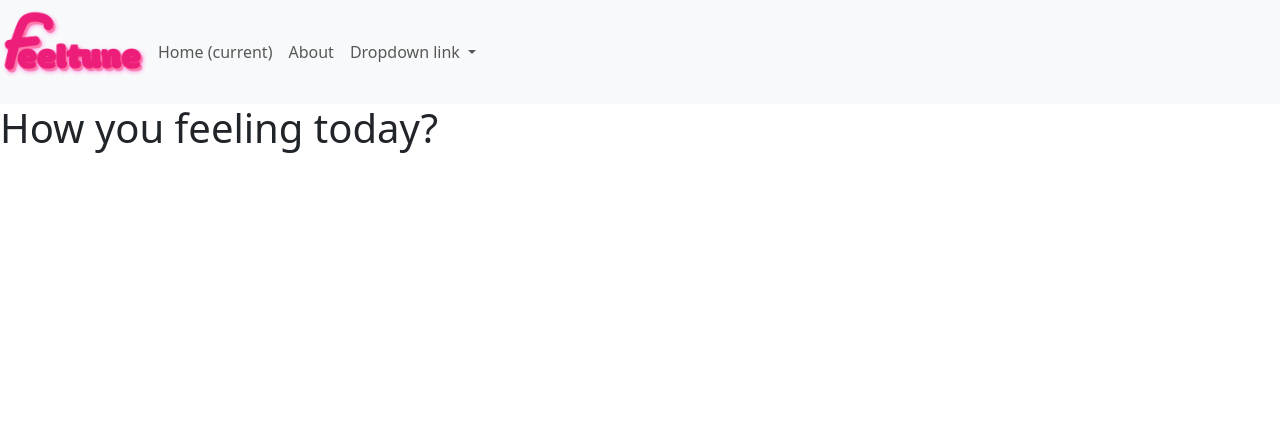
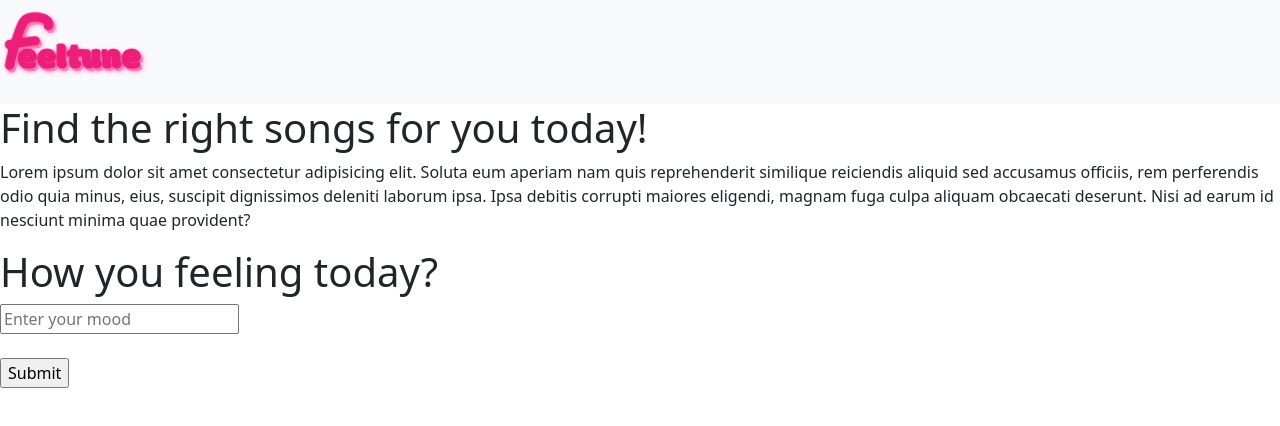
Before and after one commit to Malyun39/feeltune-journal, a plain HTML site: page index.html in a window 1280 px wide. Drawn offline with nearby package versions, Linux system fonts and the light colour scheme.

Commit message:
Feature: HTML - completed putting the content in

```diff
--- a/index.html
+++ b/index.html
@@ -29,7 +29,7 @@
                 <span class="navbar-toggler-icon"></span>
             </button>
             <!-- ======================== Navigation links ======================== -->
-            <div class="collapse navbar-collapse" id="navbarNavDropdown">
+            <!-- <div class="collapse navbar-collapse" id="navbarNavDropdown">
                 <ul class="navbar-nav">
                     <li class="nav-item active">
                         <a class="nav-link" href="#">Home <span class="sr-only">(current)</span></a>
@@ -49,7 +49,7 @@
                         </div>
                     </li>
                 </ul>
-            </div>
+            </div> -->
             <!-- ======================== Navigation links ======================== -->
         </nav>
         <!--  ======================== Navbar  ========================  -->
@@ -59,8 +59,22 @@
 
     <!-- ======================== The 'important' content of the webpage ======================== -->
     <main>
-        <h1>How you feeling today? </h1>
-        <p></p>
+        <section class="main__content">
+            <div class="main__content-about">
+                <h1>Find the right songs for you today!</h1>
+                <p>Lorem ipsum dolor sit amet consectetur adipisicing elit. Soluta eum aperiam nam quis reprehenderit similique reiciendis aliquid sed accusamus officiis, rem perferendis odio quia minus, eius, suscipit dignissimos deleniti laborum ipsa. Ipsa debitis corrupti maiores eligendi, magnam fuga culpa aliquam obcaecati deserunt. Nisi ad earum id nesciunt minima quae provident?</p>
+            </div>
+            <div class="main__content-input">
+                <h1>How you feeling today? </h1>
+                <form action="/action_page.php">
+                    <input type="text" id="lname" name="lname" placeholder="Enter your mood"><br><br>
+                    <input type="submit" value="Submit">
+                  </form>
+            </div>
+        </section>
+
+
+
 
     </main>
     <!-- ======================== The 'important' content of the webpage ======================== -->
```
